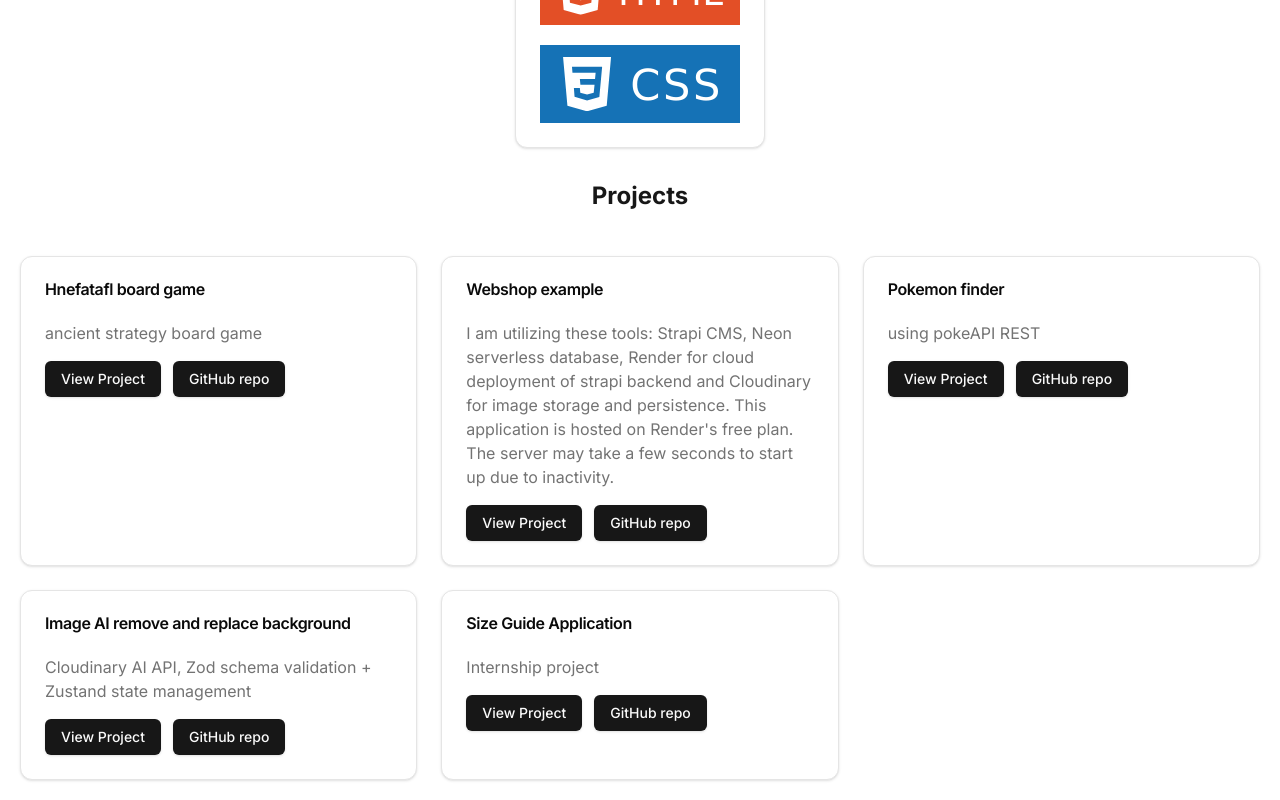
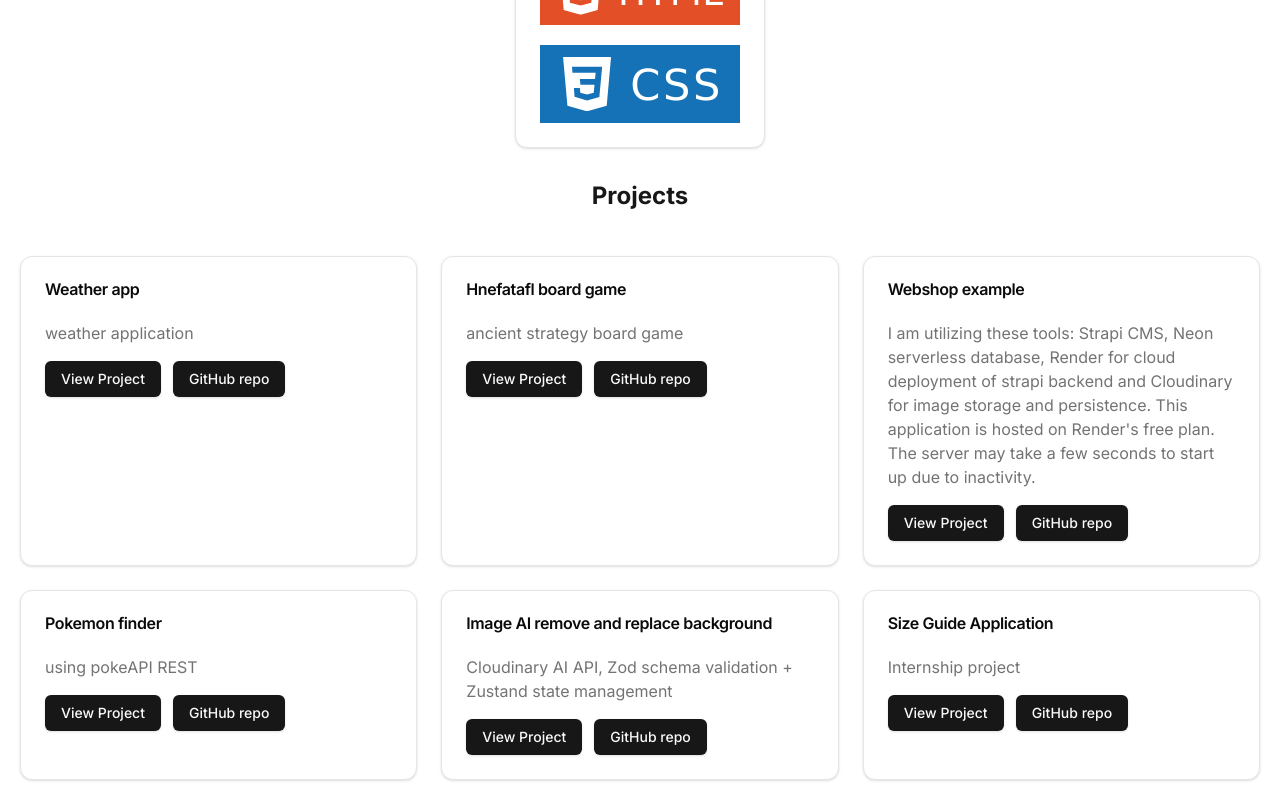
Before and after one commit to andresuarezschou/my-website-project, a Next.js app: page / in a window 1280 px wide. Shown: the part 1157-1957 px from the top of the page. Built offline with nearby package versions, Linux system fonts and the light colour scheme.

Commit message:
Update page.tsx

```diff
--- a/app/page.tsx
+++ b/app/page.tsx
@@ -100,6 +100,13 @@ export default function Home() {
       </h3>
       <div className="grid gap-6 md:grid-cols-2 lg:grid-cols-3 p-5">
         {[
+           {
+            title: "Weather app",
+            description: "weather application",
+            link:"https://fanciful-druid-a7ca7e.netlify.app/",
+            github: 'https://github.com/andresuarezschou/weather-app',
+
+          },
           {
             title: "Hnefatafl board game",
             description: "ancient strategy board game",
```
